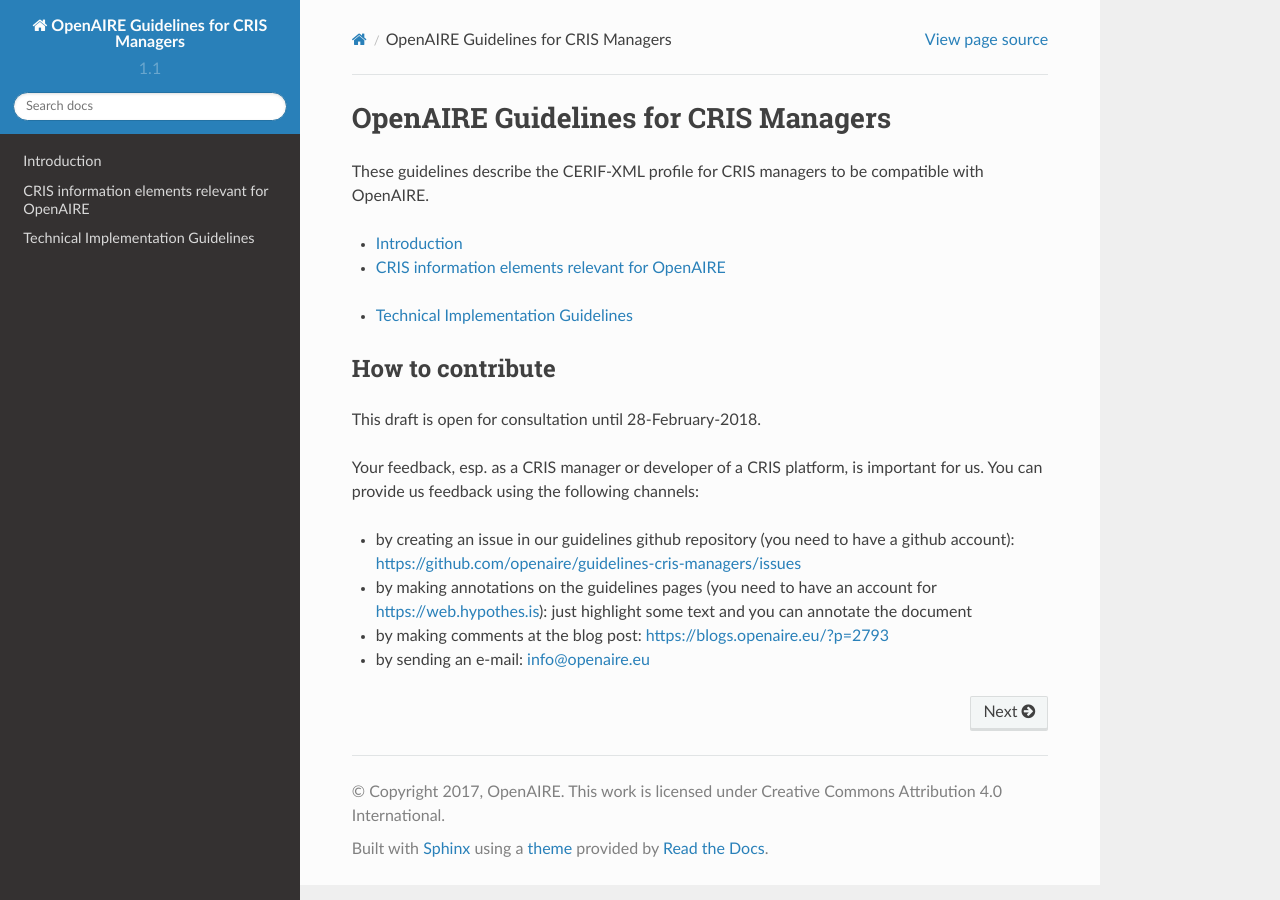
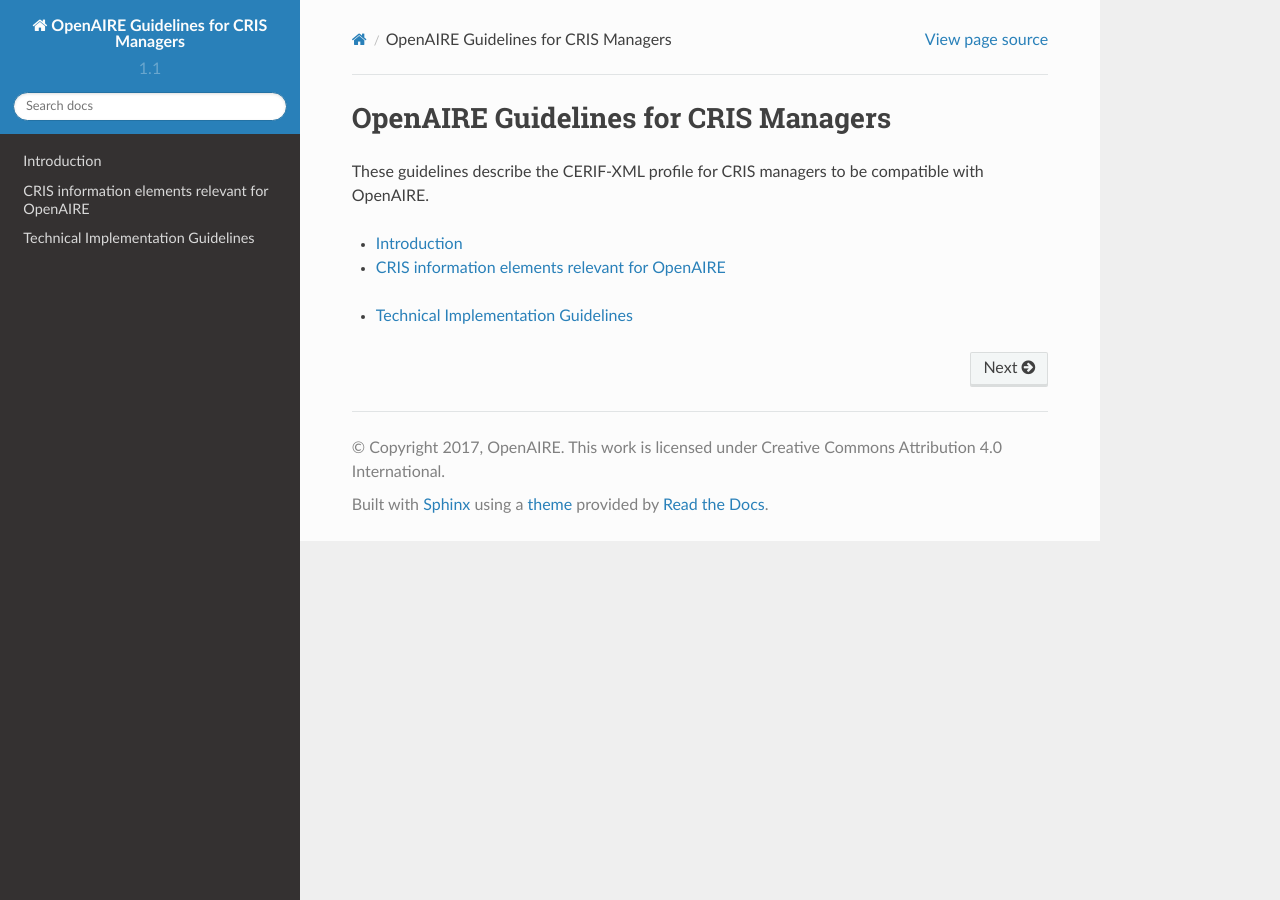
Before and after one commit to openaire/guidelines-cris-managers, a Sphinx documentation site: the page built from docs/index.rst, in a window 1280 px wide. Built offline with Sphinx 7.4.7 and the Read the Docs theme 2.0.0, drawn with Linux system fonts in a browser that asks for light colours.

Commit message:
left out "How to contribute"

```diff
--- a/docs/index.rst
+++ b/docs/index.rst
@@ -14,16 +14,3 @@
    :maxdepth: 1
 
    implementation
-
-
-How to contribute
-~~~~~~~~~~~~~~~~~
-
-This draft is open for consultation until 28-February-2018.
-
-Your feedback, esp. as a CRIS manager or developer of a CRIS platform, is important for us. You can provide us feedback using the following channels:
-
-* by creating an issue in our guidelines github repository (you need to have a github account): https://github.com/openaire/guidelines-cris-managers/issues
-* by making annotations on the guidelines pages (you need to have an account for https://web.hypothes.is): just highlight some text and you can annotate the document
-* by making comments at the blog post: https://blogs.openaire.eu/?p=2793
-* by sending an e-mail: info@openaire.eu
```
